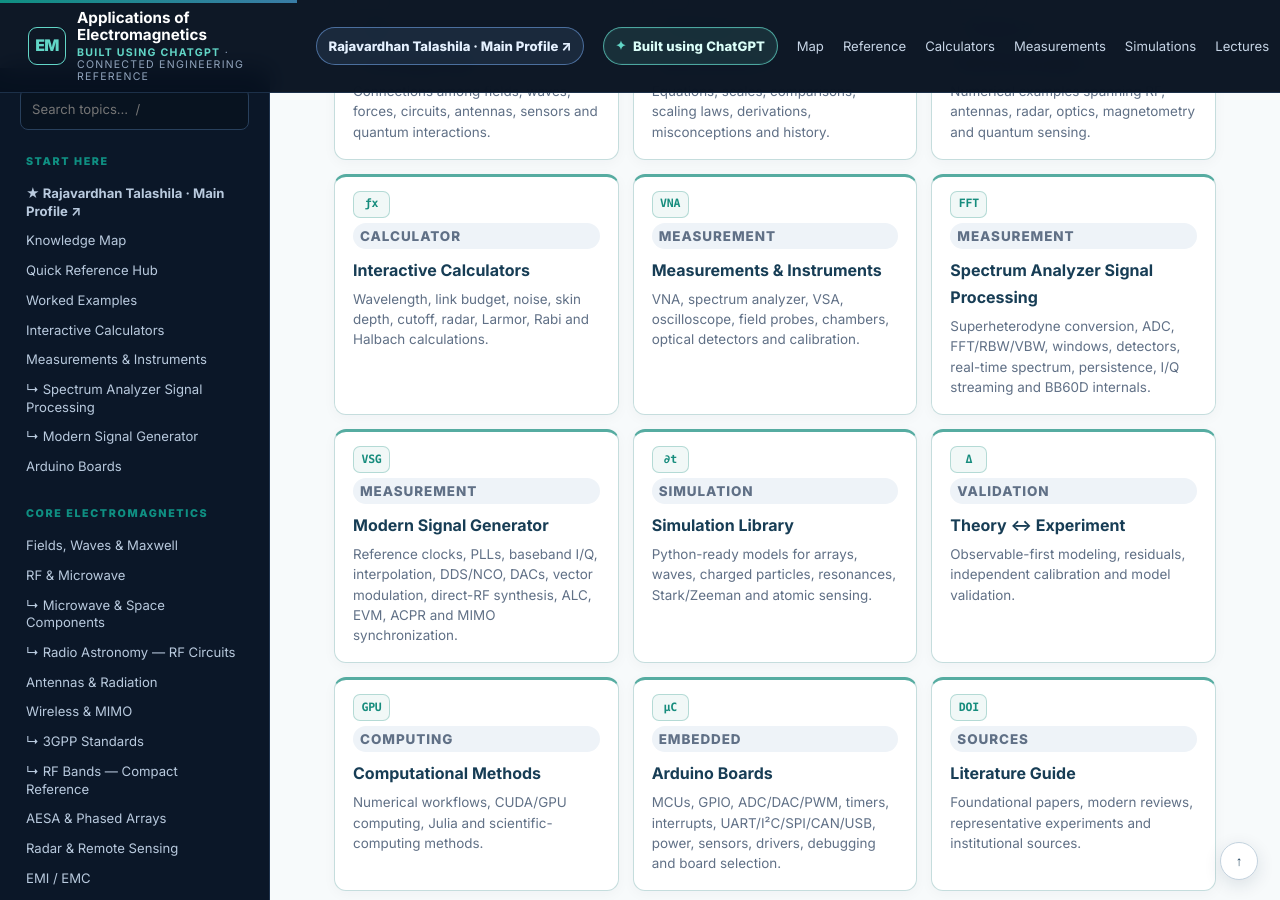
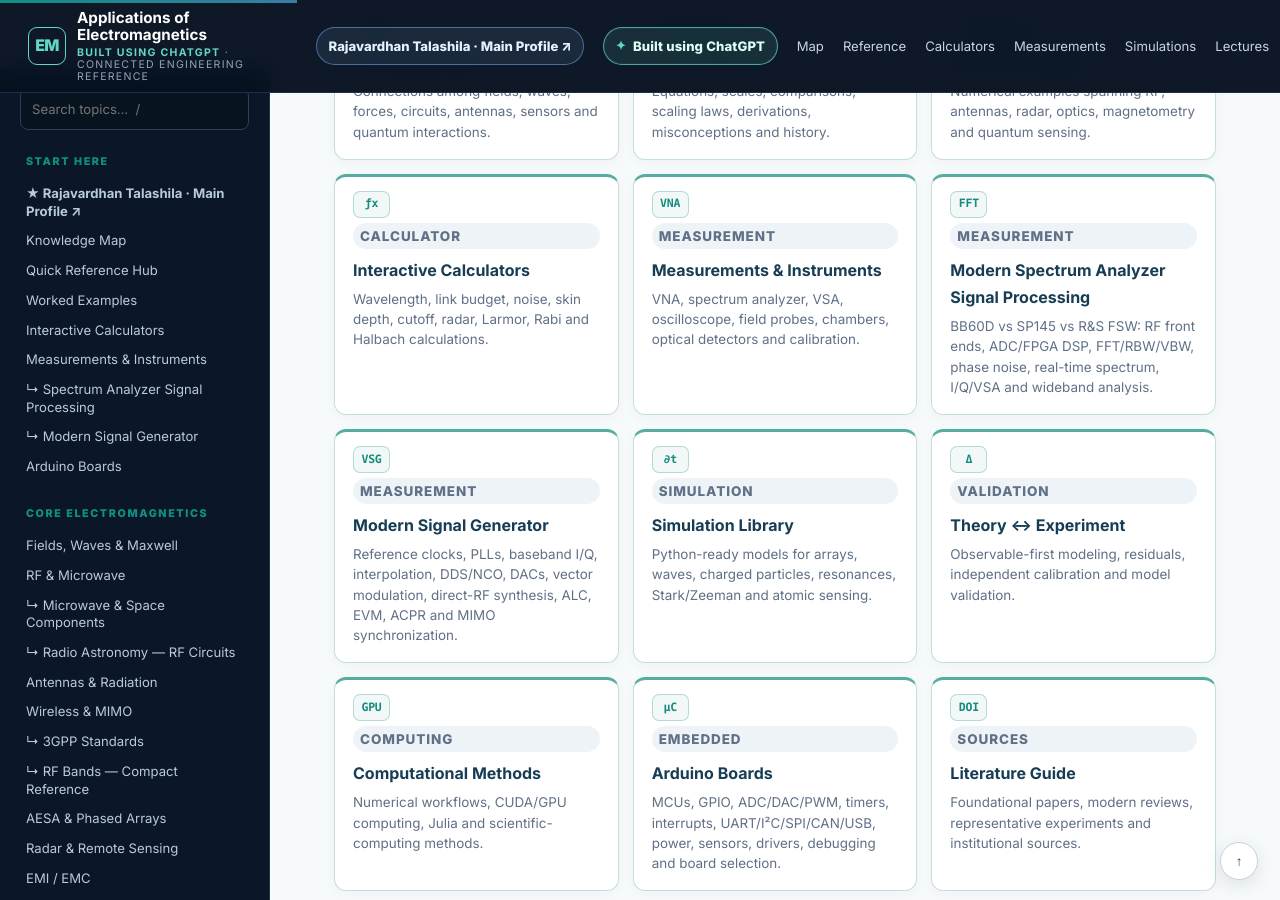
Before and after one commit to RajavardhanT/Electromagnetics_Applications, a Jekyll site: the page built from index.md, in a window 1280 px wide and 900 px high, scrolled down 1554 px. Built offline with Jekyll 4.4.1, drawn with Linux system fonts in a browser that asks for light colours.

Commit message:
Update spectrum analyzer homepage description

```diff
--- a/index.md
+++ b/index.md
@@ -78,7 +78,7 @@ description: A connected, practical reference from Maxwell's equations to RF eng
 <a class="reference-card" data-symbol="123" href="worked-examples/"><span class="badge">Examples</span><strong>Worked Examples</strong><span>Numerical examples spanning RF, antennas, radar, optics, magnetometry and quantum sensing.</span></a>
 <a class="reference-card" data-symbol="ƒx" href="calculators/"><span class="badge">Calculator</span><strong>Interactive Calculators</strong><span>Wavelength, link budget, noise, skin depth, cutoff, radar, Larmor, Rabi and Halbach calculations.</span></a>
 <a class="reference-card" data-symbol="VNA" href="measurements/"><span class="badge">Measurement</span><strong>Measurements & Instruments</strong><span>VNA, spectrum analyzer, VSA, oscilloscope, field probes, chambers, optical detectors and calibration.</span></a>
-<a class="reference-card" data-symbol="FFT" href="spectrum-analyzer-signal-processing/"><span class="badge">Measurement</span><strong>Spectrum Analyzer Signal Processing</strong><span>Superheterodyne conversion, ADC, FFT/RBW/VBW, windows, detectors, real-time spectrum, persistence, I/Q streaming and BB60D internals.</span></a>
+<a class="reference-card" data-symbol="FFT" href="spectrum-analyzer-signal-processing/"><span class="badge">Measurement</span><strong>Modern Spectrum Analyzer Signal Processing</strong><span>BB60D vs SP145 vs R&S FSW: RF front ends, ADC/FPGA DSP, FFT/RBW/VBW, phase noise, real-time spectrum, I/Q/VSA and wideband analysis.</span></a>
 <a class="reference-card" data-symbol="VSG" href="modern-signal-generator/"><span class="badge">Measurement</span><strong>Modern Signal Generator</strong><span>Reference clocks, PLLs, baseband I/Q, interpolation, DDS/NCO, DACs, vector modulation, direct-RF synthesis, ALC, EVM, ACPR and MIMO synchronization.</span></a>
 <a class="reference-card" data-symbol="∂t" href="simulations/"><span class="badge">Simulation</span><strong>Simulation Library</strong><span>Python-ready models for arrays, waves, charged particles, resonances, Stark/Zeeman and atomic sensing.</span></a>
 <a class="reference-card" data-symbol="Δ" href="theory-experiment/"><span class="badge">Validation</span><strong>Theory ↔ Experiment</strong><span>Observable-first modeling, residuals, independent calibration and model validation.</span></a>
```
